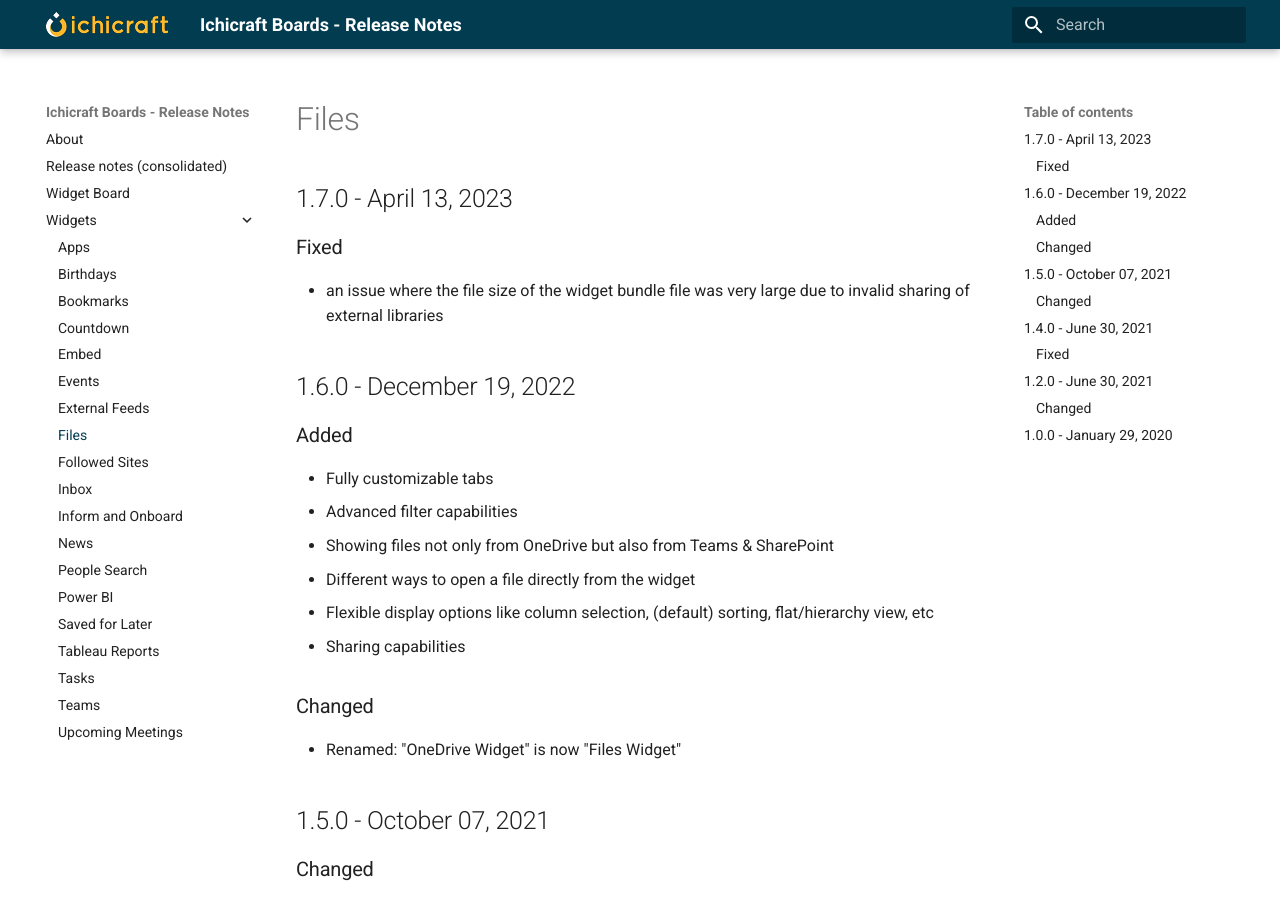
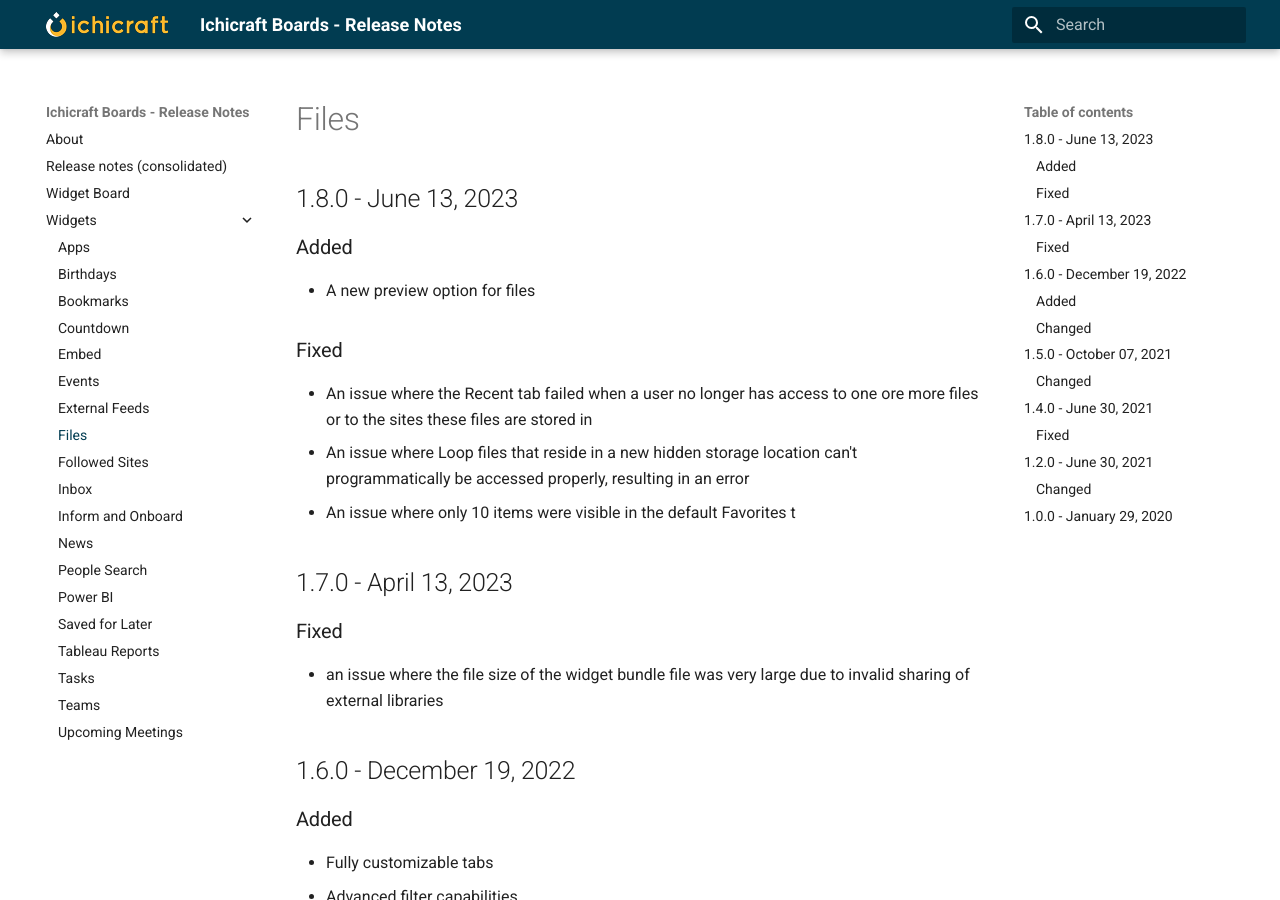
Before and after one commit to ichicraft/widgets-docs, an MkDocs documentation site: the page built from docs/Widgets/Files.md, in a window 1280 px wide and 900 px high. Built offline with MkDocs 1.6.1 and Material for MkDocs 9.7.7, drawn with Linux system fonts in a browser that asks for light colours.

```diff
--- a/docs/Widgets/Files.md
+++ b/docs/Widgets/Files.md
@@ -1,3 +1,13 @@
+## 1.8.0 - June 13, 2023
+
+### Added
+- A new preview option for files
+
+### Fixed
+- An issue where the Recent tab failed when a user no longer has access to one ore more files or to the sites these files are stored in
+- An issue where Loop files that reside in a new hidden storage location can&#x27;t programmatically be accessed properly, resulting in an error
+- An issue where only 10 items were visible in the default Favorites t
+
 ## 1.7.0 - April 13, 2023
 
 ### Fixed
```
Also changed, not shown: docs/Release-notes-(consolidated).md (+10 -0 lines).
